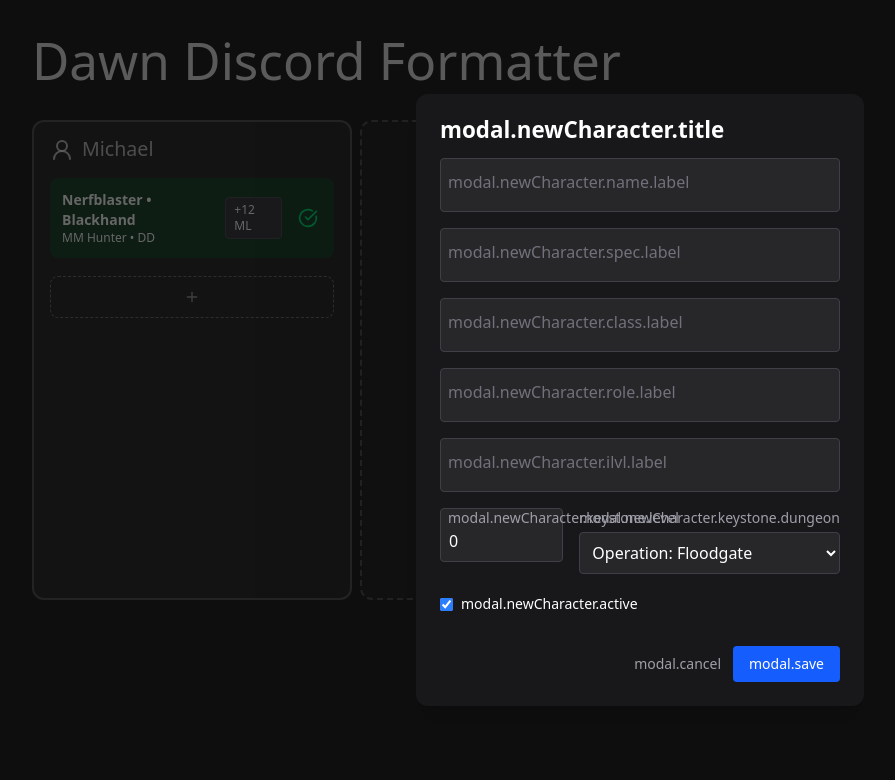
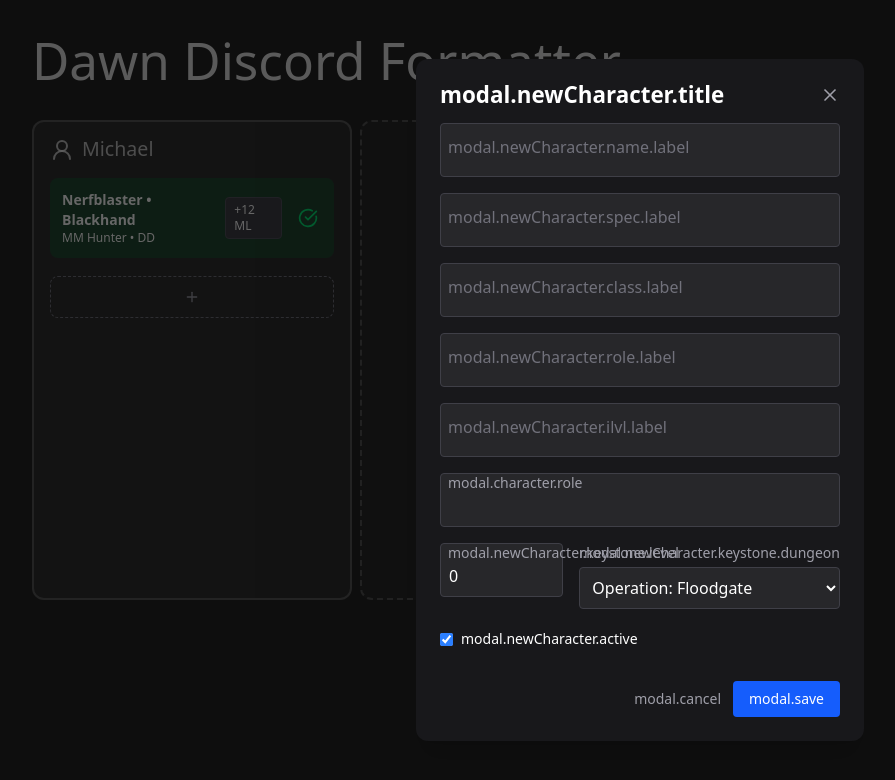
Before and after one commit to mcalihe/dawn-discord-formatter, a React (Vite) app: page / in a window 1280 px wide. Both pictures are taken after a click on the button 192 px from the left and 297 px from the top of the page. Shown: the top 780 px of the page, without its empty margins (0-895 px from the left). Built offline with nearby package versions, Linux system fonts and the light colour scheme.

Commit message:
Floating dropdown and cleanup of dialogs

```diff
--- a/src/App.tsx
+++ b/src/App.tsx
@@ -56,12 +56,11 @@ export default function App() {
         ))}
         <AddNewPlayerCard onClick={() => setShowModal(true)} />
 
-        {showModal && (
-          <NewPlayerModal
-            onClose={() => setShowModal(false)}
-            onConfirm={(name, discord) => AddNewPlayer(name, discord)}
-          />
-        )}
+        <NewPlayerModal
+          open={showModal}
+          onClose={() => setShowModal(false)}
+          onSave={(data) => AddNewPlayer(data.name, data.discord)}
+        />
       </div>
     </div>
   )
--- /dev/null
+++ b/src/components/FloatingSelect.tsx
@@ -0,0 +1,50 @@
+import { SelectHTMLAttributes } from 'react'
+
+interface FloatingSelectProps extends SelectHTMLAttributes<HTMLSelectElement> {
+  id: string
+  label: string
+  options: { value: string; label: string }[]
+}
+
+export const FloatingSelect = ({
+  id,
+  label,
+  value,
+  onChange,
+  options,
+  ...props
+}: FloatingSelectProps) => {
+  return (
+    <div className="relative w-full mb-4">
+      <select
+        id={id}
+        value={value}
+        onChange={onChange}
+        className="peer w-full bg-zinc-800 border border-zinc-700 text-white placeholder-transparent p-2 pt-5 rounded focus:outline-none focus:ring-2 focus:ring-blue-500 appearance-none"
+        {...props}
+      >
+        <option value="" disabled hidden>
+          {/* Damit der Placeholder invisible ist, aber das Label reagiert */}
+        </option>
+        {options.map((opt) => (
+          <option key={opt.value} value={opt.value}>
+            {opt.label}
+          </option>
+        ))}
+      </select>
+
+      <label
+        htmlFor={id}
+        className="absolute left-2 top-0 text-zinc-400 text-sm transition-all
+          peer-placeholder-shown:top-3
+          peer-placeholder-shown:text-base
+          peer-placeholder-shown:text-zinc-500
+          peer-focus:top-0
+          peer-focus:text-sm
+          peer-focus:text-blue-400"
+      >
+        {label}
+      </label>
+    </div>
+  )
+}
--- a/src/components/modals/NewCharacterModal.tsx
+++ b/src/components/modals/NewCharacterModal.tsx
@@ -1,10 +1,12 @@
 import { Dialog } from '@headlessui/react'
+import { X } from 'lucide-react'
 import { useState } from 'react'
 import { useTranslation } from 'react-i18next'
 
 import { DUNGEONS } from '../../data/dungeons'
 import { Character } from '../../models/Character'
 import { FloatingInput } from '../FloatingInput'
+import { FloatingSelect } from '../FloatingSelect'
 
 interface NewCharacterModalProps {
   open: boolean
@@ -24,7 +26,21 @@ export const NewCharacterModal = ({ open, onClose, onSave }: NewCharacterModalPr
   const [keystoneLevel, setKeystoneLevel] = useState(0)
   const [keystoneDungeon, setKeystoneDungeon] = useState('AV')
   const [active, setActive] = useState(true)
-
+  const CLASS_OPTIONS = [
+    { value: 'death-knight', label: 'Death Knight' },
+    { value: 'demon-hunter', label: 'Demon Hunter' },
+    { value: 'druid', label: 'Druid' },
+    { value: 'evoker', label: 'Evoker' },
+    { value: 'hunter', label: 'Hunter' },
+    { value: 'mage', label: 'Mage' },
+    { value: 'monk', label: 'Monk' },
+    { value: 'paladin', label: 'Paladin' },
+    { value: 'priest', label: 'Priest' },
+    { value: 'rogue', label: 'Rogue' },
+    { value: 'shaman', label: 'Shaman' },
+    { value: 'warlock', label: 'Warlock' },
+    { value: 'warrior', label: 'Warrior' },
+  ]
   const handleSave = () => {
     onSave({
       name,
@@ -46,7 +62,17 @@ export const NewCharacterModal = ({ open, onClose, onSave }: NewCharacterModalPr
       <div className="fixed inset-0 flex items-center justify-center p-4">
         <Dialog.Panel className="w-full max-w-md bg-zinc-900 text-white rounded-xl p-6 space-y-4 shadow-xl">
           <Dialog.Title className="text-lg font-semibold">
-            {t('modal.newCharacter.title')}
+            <div className={'flex flex-row justify-between'}>
+              {t('modal.newCharacter.title')}
+
+              <button
+                onClick={onClose}
+                className="text-zinc-400 hover:text-white transition cursor-pointer"
+                aria-label="Close"
+              >
+                <X className="w-5 h-5" />
+              </button>
+            </div>
           </Dialog.Title>
 
           <FloatingInput
@@ -79,6 +105,14 @@ export const NewCharacterModal = ({ open, onClose, onSave }: NewCharacterModalPr
             value={ilvl}
             type="number"
             onChange={(e) => setIlvl(e.target.value)}
+          />
+
+          <FloatingSelect
+            id="role"
+            label={t('modal.character.role')}
+            value={role}
+            onChange={(e) => setRole(e.target.value)}
+            options={CLASS_OPTIONS}
           />
 
           <div className="flex gap-4">
--- a/src/components/modals/NewPlayerModal.tsx
+++ b/src/components/modals/NewPlayerModal.tsx
@@ -1,3 +1,4 @@
+import { Dialog } from '@headlessui/react'
 import { X } from 'lucide-react'
 import { useState } from 'react'
 import { useTranslation } from 'react-i18next'
@@ -5,50 +6,69 @@ import { useTranslation } from 'react-i18next'
 import { FloatingInput } from '../FloatingInput'
 
 interface NewPlayerModalProps {
+  open: boolean
   onClose: () => void
-  onConfirm: (name: string, discord?: string) => void
+  onSave: (data: { name: string; discord?: string }) => void
 }
 
-export const NewPlayerModal = ({ onClose, onConfirm }: NewPlayerModalProps) => {
+export const NewPlayerModal = ({ open, onClose, onSave }: NewPlayerModalProps) => {
+  const { t } = useTranslation()
   const [name, setName] = useState('')
   const [discord, setDiscord] = useState('')
-  const { t } = useTranslation()
+
+  const handleSave = () => {
+    onSave({ name, discord: discord || undefined })
+    onClose()
+    setName('')
+    setDiscord('')
+  }
 
   return (
-    <div className="fixed inset-0 bg-black/60 backdrop-blur-sm flex justify-center items-center z-50">
-      <div className="bg-zinc-900 rounded-xl p-6 w-[90%] max-w-sm relative shadow-xl border border-white/10 text-white">
-        <button onClick={onClose} className="absolute top-3 right-3 text-zinc-400 hover:text-white">
+    <Dialog open={open} onClose={onClose} className="relative z-50">
+      <div className="fixed inset-0 bg-black/60" aria-hidden="true" />
+      <div className="fixed inset-0 flex items-center justify-center p-4">
+        <Dialog.Panel className="w-full max-w-md bg-zinc-900 text-white rounded-xl p-6 space-y-4 shadow-xl">
+          <Dialog.Title className="text-lg font-semibold">
+            <div className={'flex flex-row justify-between'}>
+              {t('modal.newPlayer.title')}
+
+              <button
+                onClick={onClose}
+                className="text-zinc-400 hover:text-white transition cursor-pointer"
+                aria-label="Close"
+              >
                 <X className="w-5 h-5" />
               </button>
-
-        <h2 className="text-lg font-bold mb-4">{t('modal.newPlayer.title')}</h2>
+            </div>
+          </Dialog.Title>
 
           <FloatingInput
-          id="name"
+            id="player-name"
+            label={t('modal.newPlayer.name.label')}
             value={name}
             onChange={(e) => setName(e.target.value)}
-          label={t('modal.newPlayer.name.label')}
+          />
+          <FloatingInput
+            id="player-discord"
+            label={t('modal.newPlayer.discord.label')}
+            value={discord}
+            onChange={(e) => setDiscord(e.target.value)}
           />
 
-        <FloatingInput
-          id="discord"
-          value={discord}
-          onChange={(e) => {
-            setDiscord(e.target.value)
-          }}
-          label={t('modal.newPlayer.discord.label')}
-        />
-
+          <div className="flex justify-end gap-3 pt-4">
+            <button onClick={onClose} className="text-sm text-zinc-400 hover:text-white transition">
+              {t('modal.cancel')}
+            </button>
             <button
-          className="w-full bg-blue-600 text-white py-2 rounded hover:bg-blue-700 cursor-pointer"
-          onClick={() => {
-            onConfirm(name.trim() || 'Unknown', discord.trim() || undefined)
-            onClose()
-          }}
+              onClick={handleSave}
+              disabled={!name.trim()}
+              className="bg-blue-600 hover:bg-blue-500 text-white text-sm px-4 py-2 rounded transition disabled:opacity-50 disabled:cursor-not-allowed"
             >
-          {t('modal.newPlayer.confirm')}
+              {t('modal.save')}
             </button>
           </div>
+        </Dialog.Panel>
       </div>
+    </Dialog>
   )
 }
```
Lines whose indentation alone changed are shown as unchanged.
